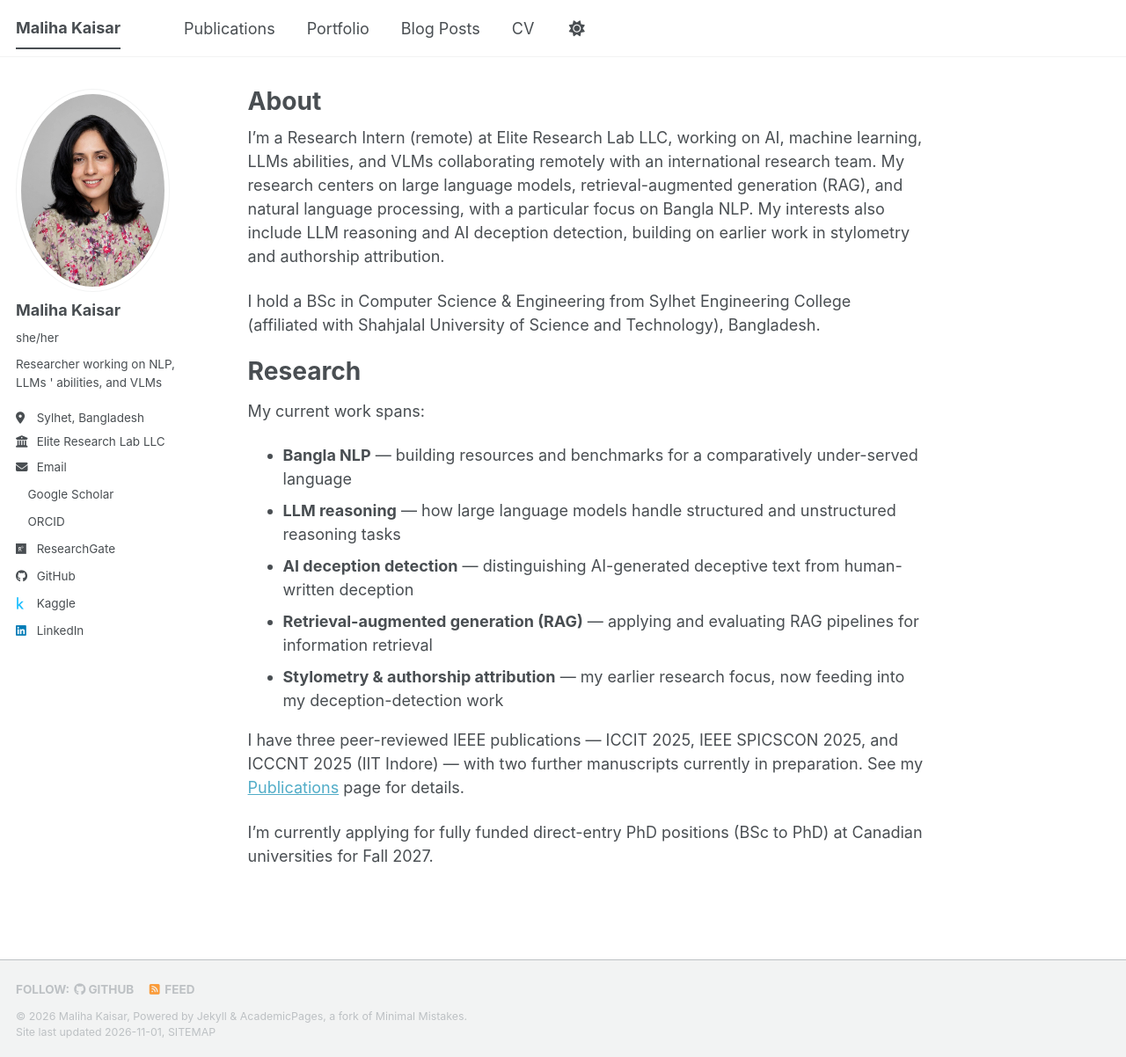
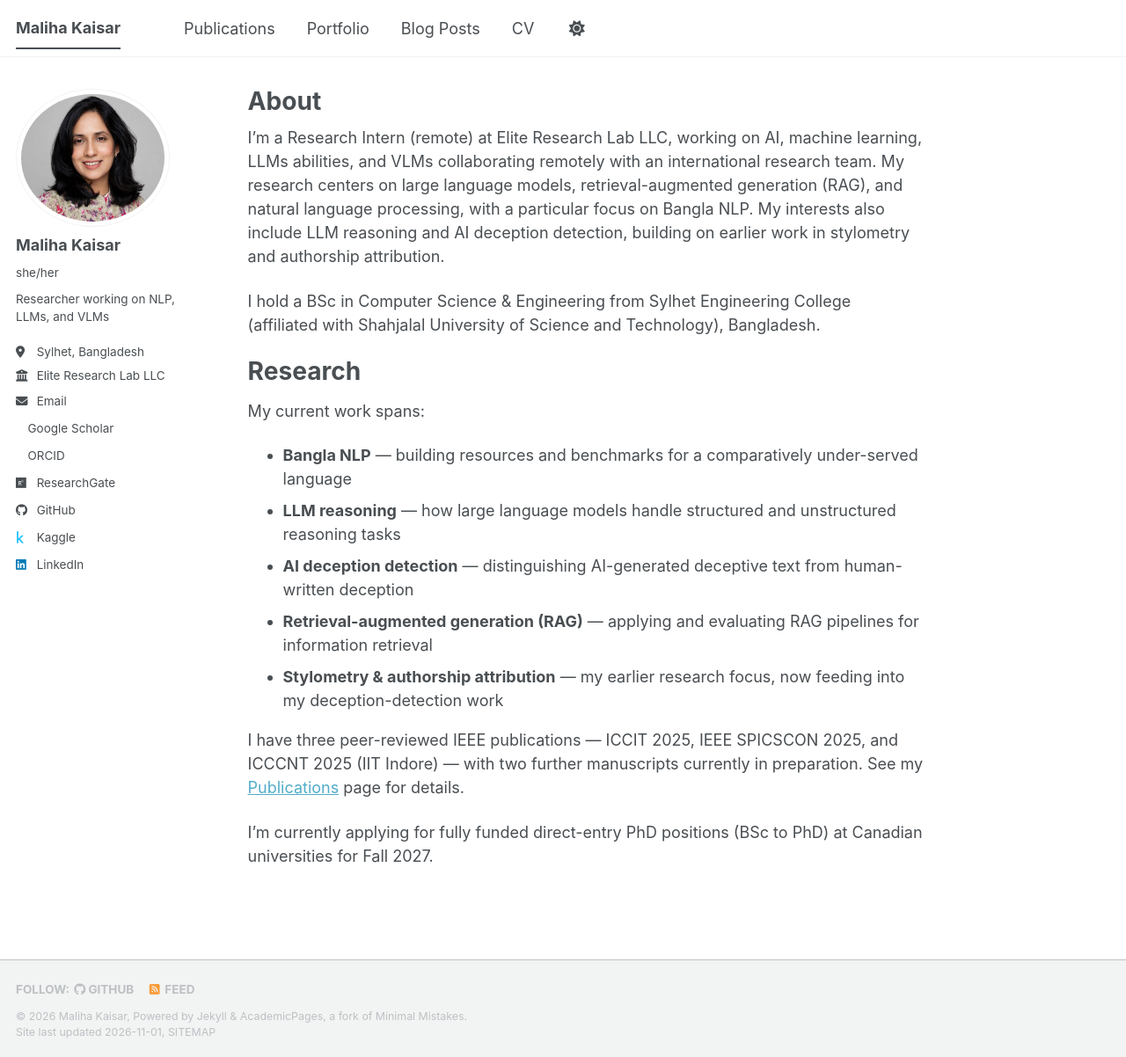
Before and after one commit to MalihaKaisar/MalihaKaisar.github.io, a Jekyll site: the page built from _pages/about.md, in a window 1280 px wide and 1202 px high. Shown: the whole window at 88% size. Built offline with Jekyll 4.4.1, drawn with Linux system fonts in a browser that asks for light colours; a style sheet for code colours, icons or effects is not loaded.

Commit message:
Update _config.yml

```diff
--- a/_config.yml
+++ b/_config.yml
@@ -23,10 +23,10 @@ repository               : "malihakaisar/malihakaisar.github.io"
 #               Additional customization can be done by editing /_includes/author-profile.html
 author:
   # Biographic information
-  avatar           : "profile.jpg"
+  avatar           : "profilec.jpg"
   name             : "Maliha Kaisar"
   pronouns         : "she/her"
-  bio              : "Researcher working on NLP, LLMs ' abilities, and VLMs"
+  bio              : "Researcher working on NLP, LLMs, and VLMs"
   location         : "Sylhet, Bangladesh"
   employer         : "Elite Research Lab LLC"
   uri              : # URL
```
